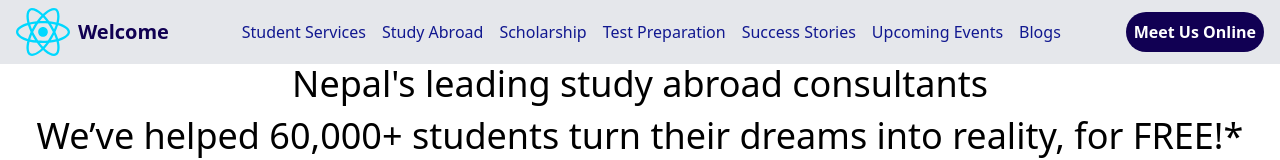
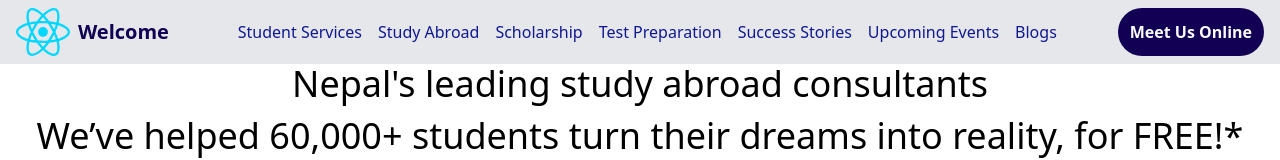
Before and after one commit to Sagar20834/Consultancy, a React (Vite) app: page / in a window 1280 px wide. Shown: the top 160 px of the page. Built offline with nearby package versions, Linux system fonts and the light colour scheme.

Commit message:
text-white

```diff
--- a/src/Components/Header/Header.jsx
+++ b/src/Components/Header/Header.jsx
@@ -30,7 +30,7 @@ const Header = () => {
             <li className="whitespace-nowrap">Blogs</li>
           </ul>
         </div>
-        <Button className="bg-primary-dark text-white rounded-full p-2">
+        <Button className="bg-primary-dark text-gray-50 rounded-full p-3">
           Meet Us Online
         </Button>
 
```
